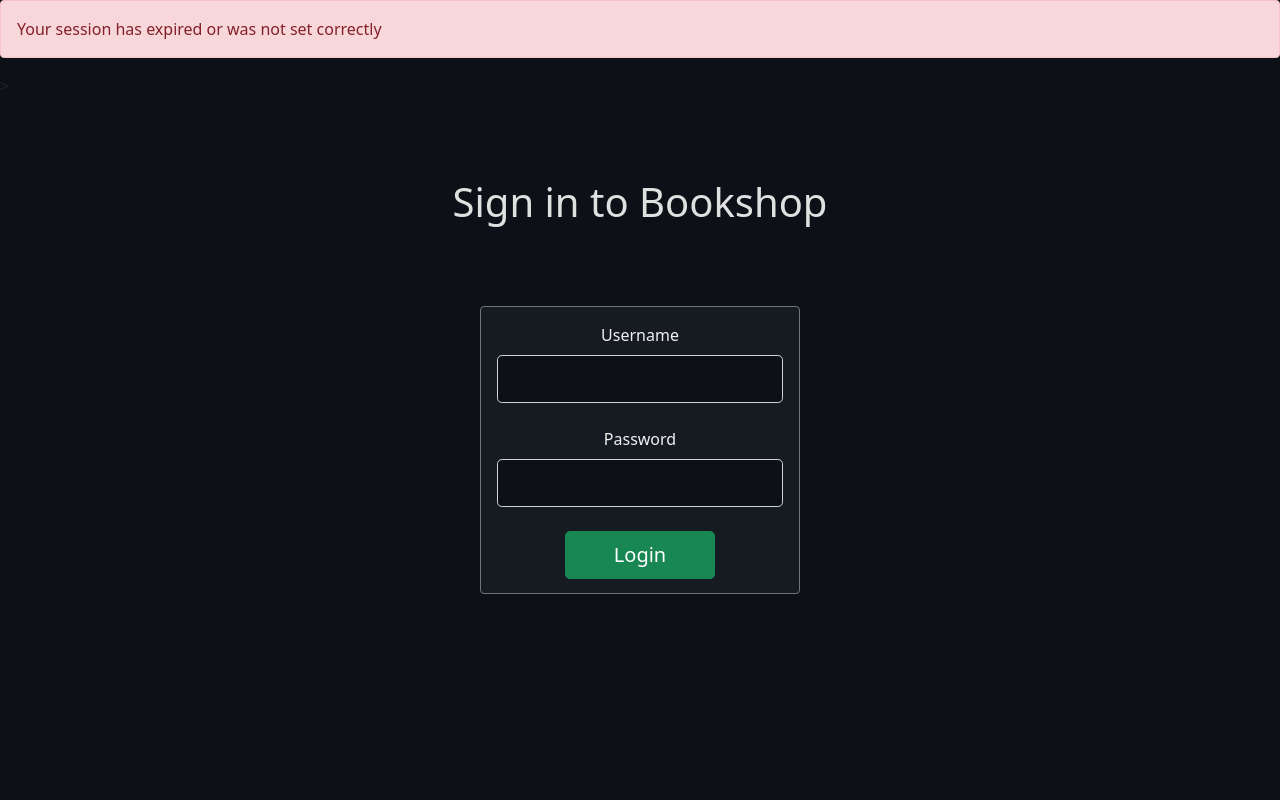
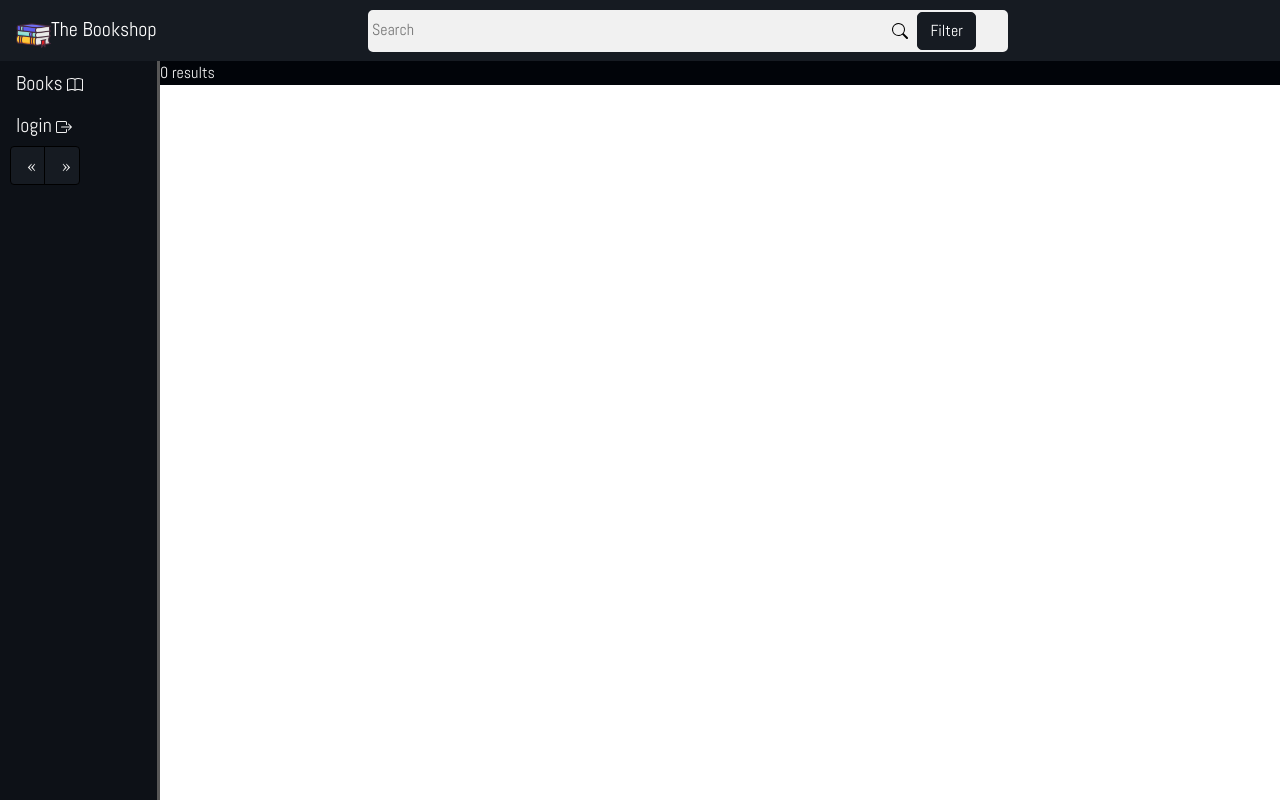
Before and after one commit to AronBA/Modularbeit120, a PHP site: page /index.php?msg=2 in a window 1280 px wide. Run offline with PHP 8.4, Linux system fonts and the light colour scheme; data that the repository does not hold is empty; some libraries are stand-ins or nearby versions.

Commit message:
fixxed a lot

```diff
--- a/classes/books.class.php
+++ b/classes/books.class.php
@@ -1,14 +1,26 @@
 <?php
 class Books extends Dbh {
 
-    protected function getBooks(){
-        $query = 'SELECT * from db_m120_modularbeit.buecher limit 20';
-        return $this->connect()->query($query);
+    protected function getBooks($offset){
+
+        $search = "";
+        if ($offset <  0){
+            $offset = 0;
+        }
+        $query = 'SELECT * from db_m120_modularbeit.buecher where id = ? or kurztitle = ? or title = ? or autor = ? limit  20 OFFSET ? ';
+        $con = $this->connect();
+        $stmt = $con->prepare($query);
+        $stmt->bind_param('ssssi', $search,$search,$search,$search,$offset);
+        $stmt->execute();
+
+
+        return $stmt->get_result();
     }
 
     protected function setBooks($katalog,$nummer,$kurztitle,$kategorie,$verkauft,$kaufer,$autor,$title,$sprache,$foto,$verfasser,$zustand){
         $query = 'INSERT INTO db_m120_modularbeit.buecher(katalog,nummer,kurztitle,kategorie,verkauft,kaufer,autor,title,sprache,foto,verfasser,zustand) VALUES (?,?,?,?,?,?,?,?,?,?,?,?)' ;
-        $stmt = $this->connect()->prepare($query);
+        $con = $this->connect();
+        $stmt = $con->prepare($query);
 
         $stmt->bind_param('iisiiissssis', $katalog, $nummer, $kurztitle, $kategorie, $verkauft, $kaufer,$autor,$title,$sprache,$foto,$verfasser,$zustand);
         $stmt->execute();
@@ -20,14 +32,12 @@ class Books extends Dbh {
     }
 
     protected function getBookCategory($id){
-
             $query = 'SELECT kategorie from db_m120_modularbeit.kategorien where id ='.$id;
                 return $this->connect()->query($query);
     }
+
     protected function searchBook($input){
-        $likename = "%$input%";
-        $query = 'SELECT * from db_m120_modularbeit.kategorien where id like'.$likename;
-        return $this->connect()->query($query);
+
     }
 
 }
--- a/classes/booksview.class.php
+++ b/classes/booksview.class.php
@@ -1,8 +1,9 @@
 <?php
 class BooksView extends Books {
 
-    public function showBooks(){
-        $result = $this->getBooks();
+    public function showBooks($page = 0, $search=""){
+        $result = $this->getBooks(1 + $page * 20, $search);
+
         if ($result->num_rows > 0) {
             while($row = $result->fetch_assoc()) {
 
@@ -25,7 +26,7 @@ class BooksView extends Books {
                             <h6 class='card-subtitle mb-2 text-muted'>by $autor</h6>
                             <p class='card-text'> $text </p>
                                 <div class='cardfooter'>
-                                 <a href='books.php?mode=info&book=$id' data-bs-toggle='tooltip' title='More details about the book'><svg xmlns='http://www.w3.org/2000/svg' width='25' height='25' fill='currentColor' class='bi bi-info-square' viewBox='0 0 16 16'>
+                                 <a href='index.php?mode=info&book=$id' data-bs-toggle='tooltip' title='More details about the book'><svg xmlns='http://www.w3.org/2000/svg' width='25' height='25' fill='currentColor' class='bi bi-info-square' viewBox='0 0 16 16'>
                                 <path d='M14 1a1 1 0 0 1 1 1v12a1 1 0 0 1-1 1H2a1 1 0 0 1-1-1V2a1 1 0 0 1 1-1h12zM2 0a2 2 0 0 0-2 2v12a2 2 0 0 0 2 2h12a2 2 0 0 0 2-2V2a2 2 0 0 0-2-2H2z'/>                                  <path d='m8.93 6.588-2.29.287-.082.38.45.083c.294.07.352.176.288.469l-.738 3.468c-.194.897.105 1.319.808 1.319.545 0 1.178-.252 1.465-.598l.088-.416c-.2.176-.492.246-.686.246-.275 0-.375-.193-.304-.533L8.93 6.588zM9 4.5a1 1 0 1 1-2 0 1 1 0 0 1 2 0z'/></svg></a>
 
                                 </div>
@@ -64,7 +65,7 @@ class BooksView extends Books {
                         <div class='overlay'>
                             <div class='card text-white border-secondary'>
                                 <div class='card-body'>
-                                <a href='books.php' class='closebtn' >&times;</a>
+                                <a href='index.php' class='closebtn' >&times;</a>
                                 <h5 class='card-title'>$title</h5>
 
 
@@ -109,11 +110,12 @@ class BooksView extends Books {
                 echo "
                         <div class='card text-white border-secondary'>
                             <div class='card-body'>
+                            koasdasdasdasd
                             <h5 class='card-title'>$username</h5>
                             <h6 class='card-subtitle mb-2 text-muted'>by $autor</h6>
                             <p class='card-text'> $text </p>
                                 <div class='cardfooter'>
-                                 <a href='books.php?mode=info&book=$id' data-bs-toggle='tooltip' title='More details about the book'><svg xmlns='http://www.w3.org/2000/svg' width='25' height='25' fill='currentColor' class='bi bi-info-square' viewBox='0 0 16 16'>
+                                 <a href='index.php?mode=info&book=$id' data-bs-toggle='tooltip' title='More details about the book'><svg xmlns='http://www.w3.org/2000/svg' width='25' height='25' fill='currentColor' class='bi bi-info-square' viewBox='0 0 16 16'>
                                 <path d='M14 1a1 1 0 0 1 1 1v12a1 1 0 0 1-1 1H2a1 1 0 0 1-1-1V2a1 1 0 0 1 1-1h12zM2 0a2 2 0 0 0-2 2v12a2 2 0 0 0 2 2h12a2 2 0 0 0 2-2V2a2 2 0 0 0-2-2H2z'/>                                  <path d='m8.93 6.588-2.29.287-.082.38.45.083c.294.07.352.176.288.469l-.738 3.468c-.194.897.105 1.319.808 1.319.545 0 1.178-.252 1.465-.598l.088-.416c-.2.176-.492.246-.686.246-.275 0-.375-.193-.304-.533L8.93 6.588zM9 4.5a1 1 0 1 1-2 0 1 1 0 0 1 2 0z'/></svg></a>
 
                                 </div>
--- a/classes/customer.class.php
+++ b/classes/customer.class.php
@@ -11,5 +11,6 @@ class Customer extends Dbh {
         $this->connect()->query($query);
         header("location: ../../Admin/A_home.php");
 
+
     }
 }
--- a/classes/login.class.php
+++ b/classes/login.class.php
@@ -7,7 +7,6 @@ class LogIn extends Dbh {
         if(!empty(trim($uname))){
             $username = trim($uname);
             echo $username;
-
 
             if(!preg_match("/(?=.*[a-z])(?=.*[A-Z])[a-zA-Z]{4,}/", $username) || strlen($username) > 30) {
                 header('Location: ../index.php?msg=31');
@@ -47,7 +46,7 @@ class LogIn extends Dbh {
                         header('Location: ../customer.php');
 
                     } else {
-                        header('Location: ../books.php');
+                        header('Location: ../index.php');
                     }
 
                 }
--- a/classes/logincontroller.class.php
+++ b/classes/logincontroller.class.php
@@ -10,8 +10,6 @@ private $upwd;
     }
 
     public function loginUser(){
-
-
     $this->getUser($this->uname,$this->upwd);
 
     }
--- a/includes/delete.php
+++ b/includes/delete.php
@@ -6,14 +6,8 @@ if (isset($_GET["cid"])){
     include "../classes/customer.class.php";
     include "../classes/customercontroller.class.php";
 
-
-
-
-
     $customer = new CustomerController();
     $customer->deleteCustomers($cid);
-
-
     header("location: ../customer.php");
 
 
--- a/includes/header.inc.php
+++ b/includes/header.inc.php
@@ -14,5 +14,10 @@
     <script src="https://cdn.jsdelivr.net/npm/bootstrap@5.0.2/dist/js/bootstrap.bundle.min.js" integrity="sha384-MrcW6ZMFYlzcLA8Nl+NtUVF0sA7MsXsP1UyJoMp4YLEuNSfAP+JcXn/tWtIaxVXM" crossorigin="anonymous"></script>
     <script src="https://code.jquery.com/jquery-3.2.1.slim.min.js" integrity="sha384-KJ3o2DKtIkvYIK3UENzmM7KCkRr/rE9/Qpg6aAZGJwFDMVNA/GpGFF93hXpG5KkN" crossorigin="anonymous"></script>
     <script src="https://cdn.jsdelivr.net/npm/popper.js@1.12.9/dist/umd/popper.min.js" integrity="sha384-ApNbgh9B+Y1QKtv3Rn7W3mgPxhU9K/ScQsAP7hUibX39j7fakFPskvXusvfa0b4Q" crossorigin="anonymous"></script>
+
+    <link rel="preconnect" href="https://fonts.googleapis.com">
+    <link rel="preconnect" href="https://fonts.gstatic.com" crossorigin>
+    <link href="https://fonts.googleapis.com/css2?family=Abel&display=swap" rel="stylesheet">
+
     <script src="https://cdn.jsdelivr.net/npm/bootstrap@4.0.0/dist/js/bootstrap.min.js" integrity="sha384-JZR6Spejh4U02d8jOt6vLEHfe/JQGiRRSQQxSfFWpi1MquVdAyjUar5+76PVCmYl" crossorigin="anonymous"></script>
 </head>
--- a/includes/login.inc.php
+++ b/includes/login.inc.php
@@ -14,8 +14,7 @@ if (isset($_POST["submit"])){
     include "../classes/logincontroller.class.php";
 
     $login = new LogInController($uname,$pwd);
-
-    $login->loginUser();
+    $login->loginUser();;
 }
 
 
@@ -97,7 +96,7 @@ if ($_SERVER["REQUEST_METHOD"] == "POST" && empty($error)){
                     header('Location: ../customer.php');
 
                 } else {
-                    header('Location: ../books.php');
+                    header('Location: ../index.php');
                 }
 
             }
--- a/includes/logout.inc.php
+++ b/includes/logout.inc.php
@@ -1,5 +1,6 @@
 <?php
 session_start();
 session_destroy();
-header('Location: ../index.php?msg=s');
+
+header("location: ../index.php");
 exit;
--- a/includes/navbar.inc.php
+++ b/includes/navbar.inc.php
@@ -1,8 +1,8 @@
 
 <div>
     <nav class="navbar navbar-dark" style="background-color: rgb(22,27,34);">
-        <a class="navbar-brand" href="#">Home</a>
-        <form class="searchform" method="post" action="includes/search.inc.php">
+        <a class="navbar-brand" href="#"><img src="static/img/favicon.png" alt="logo" height="35" width="35">The Bookshop</a>
+        <form class="searchform" method="post" action="index.php">
             <input class="inputsearch" type="search" placeholder="Search" aria-label="Search" name="search">
 
             <button class="submitsearch" type="submit" name="submit">
@@ -57,25 +57,94 @@
             <a href="#top">Top <svg xmlns="http://www.w3.org/2000/svg" width="16" height="16" fill="currentColor" class="bi bi-arrow-up-square" viewBox="0 0 16 16">
                     <path fill-rule="evenodd" d="M15 2a1 1 0 0 0-1-1H2a1 1 0 0 0-1 1v12a1 1 0 0 0 1 1h12a1 1 0 0 0 1-1V2zM0 2a2 2 0 0 1 2-2h12a2 2 0 0 1 2 2v12a2 2 0 0 1-2 2H2a2 2 0 0 1-2-2V2zm8.5 9.5a.5.5 0 0 1-1 0V5.707L5.354 7.854a.5.5 0 1 1-.708-.708l3-3a.5.5 0 0 1 .708 0l3 3a.5.5 0 0 1-.708.708L8.5 5.707V11.5z"/>
                 </svg></a>
-            <a href="books.php">Books <svg xmlns="http://www.w3.org/2000/svg" width="16" height="16" fill="currentColor" class="bi bi-book" viewBox="0 0 16 16">
+            <a href="index.php">Books <svg xmlns="http://www.w3.org/2000/svg" width="16" height="16" fill="currentColor" class="bi bi-book" viewBox="0 0 16 16">
                     <path d="M1 2.828c.885-.37 2.154-.769 3.388-.893 1.33-.134 2.458.063 3.112.752v9.746c-.935-.53-2.12-.603-3.213-.493-1.18.12-2.37.461-3.287.811V2.828zm7.5-.141c.654-.689 1.782-.886 3.112-.752 1.234.124 2.503.523 3.388.893v9.923c-.918-.35-2.107-.692-3.287-.81-1.094-.111-2.278-.039-3.213.492V2.687zM8 1.783C7.015.936 5.587.81 4.287.94c-1.514.153-3.042.672-3.994 1.105A.5.5 0 0 0 0 2.5v11a.5.5 0 0 0 .707.455c.882-.4 2.303-.881 3.68-1.02 1.409-.142 2.59.087 3.223.877a.5.5 0 0 0 .78 0c.633-.79 1.814-1.019 3.222-.877 1.378.139 2.8.62 3.681 1.02A.5.5 0 0 0 16 13.5v-11a.5.5 0 0 0-.293-.455c-.952-.433-2.48-.952-3.994-1.105C10.413.809 8.985.936 8 1.783z"/>
                 </svg></a>
 
             <?php
-            if ($_SESSION["admin"]){
+            if (isset($_SESSION["admin"])){
             echo '<a href="customer.php">Customers <svg xmlns="http://www.w3.org/2000/svg" width="16" height="16" fill="currentColor" class="bi bi-person-badge" viewBox="0 0 16 16">
                     <path d="M6.5 2a.5.5 0 0 0 0 1h3a.5.5 0 0 0 0-1h-3zM11 8a3 3 0 1 1-6 0 3 3 0 0 1 6 0z"/>
                     <path d="M4.5 0A2.5 2.5 0 0 0 2 2.5V14a2 2 0 0 0 2 2h8a2 2 0 0 0 2-2V2.5A2.5 2.5 0 0 0 11.5 0h-7zM3 2.5A1.5 1.5 0 0 1 4.5 1h7A1.5 1.5 0 0 1 13 2.5v10.795a4.2 4.2 0 0 0-.776-.492C11.392 12.387 10.063 12 8 12s-3.392.387-4.224.803a4.2 4.2 0 0 0-.776.492V2.5z"/>
                 </svg></a>';
             }
+
+            if (isset($_SESSION["benutzername"])){
+                echo" <a href='includes/logout.inc.php'>Logout <svg xmlns='http://www.w3.org/2000/svg' width='16' height='16' fill='currentColor' class='bi bi-box-arrow-right' viewBox='0 0 16 16'>
+                    <path fill-rule='evenodd' d='M10 12.5a.5.5 0 0 1-.5.5h-8a.5.5 0 0 1-.5-.5v-9a.5.5 0 0 1 .5-.5h8a.5.5 0 0 1 .5.5v2a.5.5 0 0 0 1 0v-2A1.5 1.5 0 0 0 9.5 2h-8A1.5 1.5 0 0 0 0 3.5v9A1.5 1.5 0 0 0 1.5 14h8a1.5 1.5 0 0 0 1.5-1.5v-2a.5.5 0 0 0-1 0v2z'/>
+                    <path fill-rule='evenodd' d='M15.854 8.354a.5.5 0 0 0 0-.708l-3-3a.5.5 0 0 0-.708.708L14.293 7.5H5.5a.5.5 0 0 0 0 1h8.793l-2.147 2.146a.5.5 0 0 0 .708.708l3-3z'/>
+                </svg></a>";
+            } else {
+                echo" <a type='button'data-toggle='modal' data-target='#exampleModal'>
+                login <svg xmlns='http://www.w3.org/2000/svg' width='16' height='16' fill='currentColor' class='bi bi-box-arrow-right' viewBox='0 0 16 16'>
+                    <path fill-rule='evenodd' d='M10 12.5a.5.5 0 0 1-.5.5h-8a.5.5 0 0 1-.5-.5v-9a.5.5 0 0 1 .5-.5h8a.5.5 0 0 1 .5.5v2a.5.5 0 0 0 1 0v-2A1.5 1.5 0 0 0 9.5 2h-8A1.5 1.5 0 0 0 0 3.5v9A1.5 1.5 0 0 0 1.5 14h8a1.5 1.5 0 0 0 1.5-1.5v-2a.5.5 0 0 0-1 0v2z'/>
+                    <path fill-rule='evenodd' d='M15.854 8.354a.5.5 0 0 0 0-.708l-3-3a.5.5 0 0 0-.708.708L14.293 7.5H5.5a.5.5 0 0 0 0 1h8.793l-2.147 2.146a.5.5 0 0 0 .708.708l3-3z'/>
+                </svg></a>";
+            }
+
+            if (isset($_GET["page"])){
+                $page = $_GET["page"];
+                if (!filter_input(INPUT_GET, "page", FILTER_VALIDATE_INT)){
+                    $page = 0;
+                }
+            } else {
+                $page = 0;
+            }
+            $up = $page + 1;
+            $down = $page - 1;
+
+            echo "<nav aria-label='Page navigation example'>
+    <ul class='pagination'>
+        <li class='page-item'>
+            <a class='page-link' href='index.php?page=$down' aria-label='Previous'>
+                <span aria-hidden='true'>&laquo;</span>
+            </a>
+        </li>
+
+
+        <li class='page-item'>
+            <a class='page-link' href='index.php?page=$up' aria-label='Next'>
+                <span aria-hidden='true'>&raquo;</span>
+            </a>
+        </li>
+    </ul>
+</nav>";
             ?>
 
 
 
-            <a href="includes/logout.inc.php">Logout <svg xmlns="http://www.w3.org/2000/svg" width="16" height="16" fill="currentColor" class="bi bi-box-arrow-right" viewBox="0 0 16 16">
-                    <path fill-rule="evenodd" d="M10 12.5a.5.5 0 0 1-.5.5h-8a.5.5 0 0 1-.5-.5v-9a.5.5 0 0 1 .5-.5h8a.5.5 0 0 1 .5.5v2a.5.5 0 0 0 1 0v-2A1.5 1.5 0 0 0 9.5 2h-8A1.5 1.5 0 0 0 0 3.5v9A1.5 1.5 0 0 0 1.5 14h8a1.5 1.5 0 0 0 1.5-1.5v-2a.5.5 0 0 0-1 0v2z"/>
-                    <path fill-rule="evenodd" d="M15.854 8.354a.5.5 0 0 0 0-.708l-3-3a.5.5 0 0 0-.708.708L14.293 7.5H5.5a.5.5 0 0 0 0 1h8.793l-2.147 2.146a.5.5 0 0 0 .708.708l3-3z"/>
-                </svg></a>
         </div>
     </nav>
 <div>
+    <div class="modal fade" id="exampleModal" tabindex="-1"  role="dialog" aria-labelledby="exampleModalLabel" aria-hidden="true">
+        <div class="modal-dialog" role="document">
+            <div class="modal-content">
+                <div class="modal-header">
+                    <h5 class="modal-title" id="exampleModalLabel">Login</h5>
+                    <button type="button" class="close" data-dismiss="modal" aria-label="Close">
+                        <span aria-hidden="true">&times;</span>
+                    </button>
+                </div>
+                <div class="modal-body">
+
+
+                    <form class="loginform" action="includes/login.inc.php" method="post">
+                        <label for="uname">Username</label>
+                        <input type="text" name="uname">
+                        <br>
+                        <label for="pwd">Password</label>
+                        <input type="password" name="pwd">
+                        <br>
+                        <button type="submit" class="btn btn-primary" name="submit">Login</button>
+                        <br>
+                        <div class="modal-footer">
+                            no acoount? <a href="">register</a>
+                        </div>
+                    </form>
+
+
+                </div>
+
+            </div>
+        </div>
+    </div>
--- a/includes/search.inc.php
+++ b/includes/search.inc.php
@@ -1,6 +1,6 @@
 <?php
 if (isset($_POST["submit"])){
+    $text = $_POST["search"];
 
-    $text = $_POST["search"];
-    header("location: ../books.php?mode=search&text=$text");
+    header("location: ../index.php?search=$text");
 }
--- a/includes/session.inc.php
+++ b/includes/session.inc.php
@@ -1,15 +1,10 @@
 <?php
 session_start();
 session_regenerate_id();
-//redirected den user automatisch
 
 
 if (basename($_SERVER['SCRIPT_FILENAME']) == "customer.php"){
-    if (!$_SESSION["admin"]){
-        header("location: index.php?msg=2");
-    }
-} else {
-    if (!$_SESSION["benutzername"]){
+    if (!isset($_SESSION["admin"])){
         header("location: index.php?msg=2");
     }
 }
--- a/index.php
+++ b/index.php
@@ -1,85 +1,50 @@
 <?php
-include "includes/autoloader.inc.php"
+include "includes/autoloader.inc.php";
+include "includes/session.inc.php";
 ?>
 
 <!DOCTYPE html>
 <html lang="en">
 <?php
-include "includes/header.inc.php";
+include "includes/header.inc.php"
+?>
+
+<body>
+<a id="#top"></a>
+
+<?php
+include "includes/navbar.inc.php"
+?>
+
+<div class="sortpanel">
+
+</div>
+
+<div class="mainpanel">
+    <div class="card-columns">
+
+        <?php
+        $book = new BooksView();
+
+        if (isset($_POST["submit"])){
+            $text = $_POST["search"];
+        } else {
+            $text = "%";
+        }
+
+        $book->showBooks($page);
+
+
+        if (isset($_GET["mode"]) && $_GET["mode"] == "info"){
+            $book->infoBook($_GET["book"]);
+        }
 
 
 
-?>
 
-
-<?php
-if (isset($_GET["msg"])){
-
-    if ($_GET["msg"] == 1){
-        echo "<div class='alert alert-success' role='alert'>
-        You've been logged out successfully.
-</div>";
-    } else if ($_GET["msg"] == 2){
-        echo "<div class='alert alert-danger' role='alert'>
-        Your session has expired or was not set correctly
-</div>";
-    } else if ($_GET["msg"] == 30){
-        echo "<div class='alert alert-warning' role='alert'>
-        Your username cannot be empty
-</div>";
-
-    }else if ($_GET["msg"] == 31){
-        echo "<div class='alert alert-danger' role='alert'>
-        Your username does not match the format.
-</div>";
-
-    }else if ($_GET["msg"] == 40){
-        echo "<div class='alert alert-warning' role='alert'>
-        Your password cannot be empty
-</div>";
-
-    }else if ($_GET["msg"] == 41){
-        echo "<div class='alert alert-danger' role='alert'>
-        Your password does not match the format.
-</div>";
-
-    }
-    else if ($_GET["msg"] == 50){
-        echo "<div class='alert alert-danger' role='alert'>
-        Your username or your password is incorrect
-</div>";
-
-    }
-
-
-
-}
-?>
->
-<body class="login">
-
-<h1>Sign in to Bookshop</h1>
-    <div  id=login class='card text-white border-secondary'>
-        <div class='card-body'>
-            <form action="includes/login.inc.php" method="post">
-                <div class="form-outline form-white mb-4">
-                    <label class="form-label" for="uname">Username</label>
-                    <input type="text" name="uname" class="form-control form-control-lg" />
-                </div>
-
-                <div class="form-outline form-white mb-4">
-                    <label class="form-label" for="typePasswordX">Password</label>
-                    <input type="password" id="typePasswordX" name="pwd" class="form-control form-control-lg" />
-                </div>
-
-                <button class="btn btn-success btn-outline btn-lg px-5" name="submit" type="submit">Login</button>
-            </form>
-
-
-
+        ?>
     </div>
 </div>
-
-
+<script src="static/js/script.js"></script>
 </body>
 </html>
--- a/static/css/styles.css
+++ b/static/css/styles.css
@@ -1,16 +1,72 @@
+:root {
+  --blue1: #010409;
+  --blue2: #141526;
+  --blue3: #0D1117;
+
+  --grey1: #E0E0E0;
+  --grey2: #575757;
+  --grey3: #6c757d;
+}
+
+h1{
+  color: var(--grey1);
+  size: 36px;
+}
+h2{
+  color: var(--grey1);
+  size: 32px;
+}
+h3{
+  color: var(--grey1);
+  size: 28px;
+}
+h4{
+  color: var(--grey1);
+  size: 24px;
+}
+h5{
+  color: var(--grey1);
+  size: 20px;
+}
+h6{
+  color: var(--grey3);
+  size: 16px;
+}
+
 html *{
   color: #f1f1f1;
-
+  font-family: 'Abel';
 }
 body {
   font-family: "Lato", sans-serif;
   overflow-x: hidden;
+}
+.navbar{
+  z-index: 1;
 
 }
-.navbar{
-  z-index: 2;
+
+.modal-content{
+  background-color: #1e1f28!important;
+}
+
+.footer{
+  background-color: rgb(0, 93, 245);
+  text-align: center;
+}
+
+
+.pagination .page-link {
+  color: #e0e0e0!important;
+  background-color: rgb(22,27,34)!important;
+  border-color: #000 !important;
+  left: 10px;
 
 }
+
+
+
+
 .navbar {
   background-color: rgb(22,27,34);
 }
@@ -57,15 +113,13 @@ body {
   margin: 5vh;
   background-color: rgb(13,17,23)!important;
   height: 36vh;
-
-
 }
 
 .overlay {
   height: 100%;
   width: 100%;
   position: fixed; /* Stay in place */
-  z-index: 3; /* Sit on top */
+  z-index: 1; /* Sit on top */
   left: 0;
   top: 0;
   background-color: rgb(0,0,0);
@@ -88,6 +142,7 @@ body {
   text-decoration: none;
 }
 
+
 .card svg{
   fill: #e0e0e0;
   background-color: rgb(13,17,23)!important;
@@ -106,7 +161,7 @@ body {
 }
 
 .sidenav {
-  height: 100%;
+  height: 100vh;
   width: 160px;
   position: fixed;
   z-index: 0;
@@ -123,17 +178,12 @@ body {
   padding: 6px 8px 6px 16px;
   text-decoration: none;
   font-size: 20px;
-  color: #818181;
+  color: #f1f1f1;
   display: block;
 }
 
 .sidenav svg{
-  fill: #818181;
-  background-color: rgb(13,17,23);
-}
-
-.sidenav svg{
-  fill: #e0e0e0;
+  fill: #f1f1f1;
   background-color: rgb(13,17,23);
   color: #f1f1f1;
   text-decoration: none;
@@ -143,7 +193,9 @@ body {
   color: #f1f1f1;
   text-decoration: none;
 }
-
+.loginform input{
+  color: black;
+}
 
 
 .searchform {
@@ -154,7 +206,7 @@ body {
   margin-right: 20vw;
 
 }
-.searchform * {
+.searchform *{
   border-style: none;
   outline: none;
   background-color: #f1f1f1;
```
Also changed, not shown: books.php (deleted, +0 -45 lines), customer.php (+0 -7 lines), includes/footer.inc.php (deleted, +0 -143 lines), registre.php (added, +53 -0 lines), static/img/lib.jpg (deleted).
